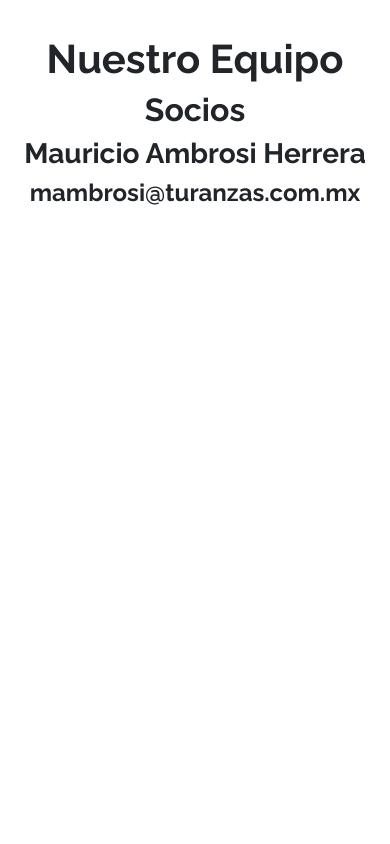
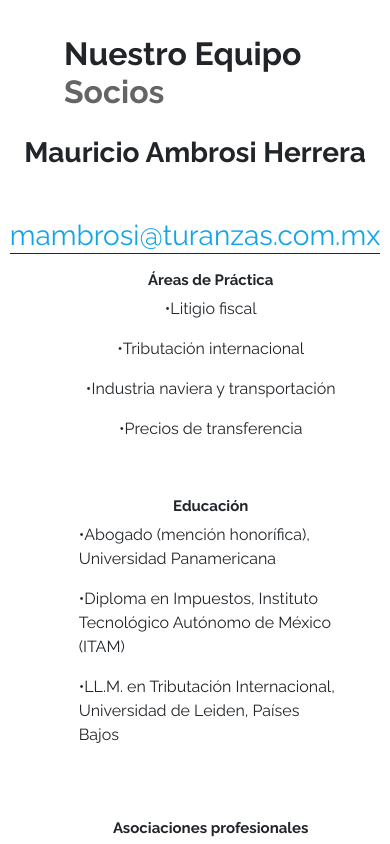
Before and after one commit to oss05/tba-dev, a React (Create React App) app: page /equipo/sos001 in a window 390 px wide. Shown: the part 1360-2204 px from the top of the page. Built offline with nearby package versions, Linux system fonts and the light colour scheme.

Commit message:
equipo web and responsive

```diff
--- a/src/components/BadgeEquipo.js
+++ b/src/components/BadgeEquipo.js
@@ -3,7 +3,7 @@ import React from 'react';
 const Badge = props => {
     return(
         <div>
-            <h2>{props.badgeName}</h2>
+            <h2 className="tituloBadge">{props.badgeName}</h2>
             <p>{props.parrafoUno}</p>
             <p>{props.parrafoDos}</p>
             <p>{props.parrafoTres}</p>
--- a/src/components/HeaderEquipo.js
+++ b/src/components/HeaderEquipo.js
@@ -2,11 +2,15 @@ import React from 'react';
 
 const HeaderEquipo = props => {
     return (
-        <div className="headerAreas">
-            <h1>{props.data.areas.equipo.nombreCompleto}</h1>
-            <h2>{props.rol}</h2>
-            <h3>{props.nombreEquipo}</h3>
-            <h4>{props.correoEquipo}</h4>
+        <div className="headerEquipo">
+            <h2>
+                {props.data.areas.equipo.nombreCompleto} <br />
+                <p>{props.rol}</p>
+            </h2>
+            <h3 className="abogado">
+                <p>{props.nombreEquipo}</p> <br />
+                <a href={props.linkCorreo}>{props.correoEquipo}</a>
+            </h3>
         </div>
     )
 }
--- a/src/components/contenidoEquipo.js
+++ b/src/components/contenidoEquipo.js
@@ -1,27 +1,28 @@
 import React from 'react';
+import Badge from './BadgeEquipo';
 
 const Contenido = props => {
     return(
-        <div>
-            <h2>
-                {props.titleContentUno}
-                {props.titleContentDos}
-                {props.titleContentTres}
-            </h2><br/>
-            <p className="contenido">
-                {props.parrafoUno} <br/>
-                {props.parrafoDos} <br/>
-                {props.parrafoTres} <br/>
-                {props.parrafoCuatro} <br/>
-                {props.parrafoCinco} <br/>
-                {props.parrafoSeis} <br/>
-                {props.parrafoSiete} <br/>
-                {props.parrafoOcho} <br/>
-                {props.parrafoNueve} <br/>
-                {props.parrafoDiez} <br/>
-                {props.parrafoOnce} <br/>
-                {props.parrafoDoce} <br/>
-            </p>
+        <div className="equipoCategorias">
+            <Badge
+                badgeName={props.data.areas.equipo.areas.nombre}
+                parrafoUno={props.data.areas.equipo.areas.uno}
+                parrafoDos={props.data.areas.equipo.areas.dos}
+                parrafoTres={props.data.areas.equipo.areas.tres}
+                parrafoCuatro={props.data.areas.equipo.areas.cuatro}
+            /> <br/>
+            <Badge
+            badgeName={props.data.areas.equipo.educacion.nombre}
+            parrafoUno={props.data.areas.equipo.educacion.uno}
+            parrafoDos={props.data.areas.equipo.educacion.dos}
+            parrafoTres={props.data.areas.equipo.educacion.tres}
+            /> <br/>
+            <Badge
+            badgeName={props.data.areas.equipo.asociaciones.nombre}
+            parrafoUno={props.data.areas.equipo.asociaciones.uno}
+            parrafoDos={props.data.areas.equipo.asociaciones.dos}
+            parrafoTres={props.data.areas.equipo.asociaciones.tres}
+            />
         </div>
     )
 }
--- a/src/lang/Eng.json
+++ b/src/lang/Eng.json
@@ -61,19 +61,32 @@
             }
         },
         "equipo": {
-            "nombre": "Our Team",
-            "nombreCompleto": "Our Team",
-            "socios": "Socios",
-            "asociados": "Asociados",
+            "nombre":"Equipo",
+            "nombreCompleto":"Nuestro Equipo",
+            "socios":"Socios",
+            "asociados":"Asociados",
             "abogados": "Abogados",
             "pasantes": "Pasantes",
-            "areas": {
-                "nombre": "Áreas de Práctica",
-                "uno": "p1",
-                "dos": "p2",
-                "tres": "",
-                "cuatro": "",
-                "cinco": ""
+            "areas":{
+                "nombre":"Áreas de Práctica",
+                "uno":"•Litigio fiscal",
+                "dos":"•Tributación internacional",
+                "tres":"•Industria naviera y transportación",
+                "cuatro":"•Precios de transferencia",
+                "cinco":""
+            },
+            "educacion":{
+                "nombre":"Educación",
+                "uno":"•Abogado (mención honorífica), Universidad Panamericana",
+                "dos":"•Diploma en Impuestos, Instituto Tecnológico Autónomo de México (ITAM)",
+                "tres":"•LL.M. en Tributación Internacional, Universidad de Leiden, Países Bajos",
+                "cuatro":""
+            },
+            "asociaciones":{
+                "nombre":"Asociaciones profesionales",
+                "uno":"•International Fiscal Association (IFA)",
+                "dos":"•Comisión Fiscal Internacional del Colegio de Contadores Públicos de México",
+                "tres":"•Asociación Nacional de Abogados de Empresa (ANADE)"
             }
         },
         "publicaciones": "Mexican Fiscal Update",
--- a/src/lang/Esp.json
+++ b/src/lang/Esp.json
@@ -70,24 +70,24 @@
             "pasantes": "Pasantes",
             "areas":{
                 "nombre":"Áreas de Práctica",
-                "uno":"p1",
-                "dos":"p2",
-                "tres":"",
-                "cuatro":"",
+                "uno":"•Litigio fiscal",
+                "dos":"•Tributación internacional",
+                "tres":"•Industria naviera y transportación",
+                "cuatro":"•Precios de transferencia",
                 "cinco":""
             },
             "educacion":{
                 "nombre":"Educación",
-                "uno":"",
-                "dos":"",
-                "tres":"",
+                "uno":"•Abogado (mención honorífica), Universidad Panamericana",
+                "dos":"•Diploma en Impuestos, Instituto Tecnológico Autónomo de México (ITAM)",
+                "tres":"•LL.M. en Tributación Internacional, Universidad de Leiden, Países Bajos",
                 "cuatro":""
             },
             "asociaciones":{
                 "nombre":"Asociaciones profesionales",
-                "uno":"",
-                "dos":"",
-                "tres":""
+                "uno":"•International Fiscal Association (IFA)",
+                "dos":"•Comisión Fiscal Internacional del Colegio de Contadores Públicos de México",
+                "tres":"•Asociación Nacional de Abogados de Empresa (ANADE)"
             }
         },
         "publicaciones": "Publicaciones",
--- a/src/pages/Equipo/sos%001.js
+++ b/src/pages/Equipo/sos%001.js
@@ -13,9 +13,10 @@ const Abogado = props => {
                     rol={props.data.areas.equipo.socios}
                     nombreEquipo="Mauricio Ambrosi Herrera"
                     correoEquipo="mambrosi@turanzas.com.mx"
+                    linkCorreo="mailto:mambrosi@turanzas.com.mx"
                 />
                 <ContenidoEquipo
-
+                   data={props.data}
                 />
 
             </section>
--- a/src/styles/areasPractica.css
+++ b/src/styles/areasPractica.css
@@ -55,7 +55,7 @@
     /* border: solid 1px; */
     width: 60%;
     margin-top: 2em;
-    height: 25%;
+    height: 20%;
     display: flex;
     flex-direction: column;
     justify-content: space-between;
@@ -89,3 +89,52 @@
     margin-left: 2em;
     margin-top: 2em;;
 }
+
+/* ---------equipo--------- */
+
+.headerEquipo{
+    /* border: solid 1px; */
+    height: 15%;
+    display: flex;
+    flex-direction: column;
+    justify-content: space-between;
+    margin-top: 2em;
+}
+
+.headerEquipo > h2 {
+    padding-left: 2em;
+    font-weight: 600;
+}
+
+.headerEquipo > h2 p{
+    color: #656565;
+}
+
+.abogado{
+    border-bottom: solid 1px;
+    align-self: center;
+}
+
+.abogado > p {
+    font-weight: 600;
+}
+
+.abogado > a , .abogado > a:hover{
+    color: #13a4e7;
+    text-decoration: none;
+}
+
+.equipoCategorias{
+    /* border: solid 1px red; */
+    margin-top: 4em;
+    margin-left: 4em;
+}
+
+.equipoCategorias *{
+    width: 500px;
+}
+
+.tituloBadge{
+    font-size: 15px;
+    font-weight: 600;
+}
--- a/src/styles/index.css
+++ b/src/styles/index.css
@@ -10,7 +10,7 @@ code {
   font-family: source-code-pro, Menlo, Monaco, Consolas, "Courier New", monospace;
 }
 
-.title > h2{
+.title>h2 {
   /* border: solid 1px; */
   display: flex;
   justify-content: center;
@@ -38,12 +38,11 @@ code {
     /* border: solid 1px #00a6ff; */
     transform: rotate(0) !important;
   }
-
-  .listaHome > ul li a {
+  .listaHome>ul li a {
     font-size: 30px;
   }
   /* ------------ofice------- */
-.oficeContainer{
+  .oficeContainer {
     margin-top: 1em;
   }
   .oficeCenterContainer {
@@ -51,8 +50,7 @@ code {
     height: 585px !important;
     flex-direction: column;
   }
-
-.oficeImg{
+  .oficeImg {
     /* border: solid; */
     display: flex;
     justify-content: center;
@@ -60,8 +58,7 @@ code {
     width: 100% !important;
     margin: 2em 0;
   }
-
-.oficeImg img{
+  .oficeImg img {
     /* border: solid; */
     width: 100% !important;
     display: flex;
@@ -70,8 +67,7 @@ code {
     width: 100% !important;
     margin: 2em 0;
   }
-
-.oficeDirection{
+  .oficeDirection {
     align-items: center;
     width: 100% !important;
     justify-content: center;
@@ -81,14 +77,11 @@ code {
   /* --------firma---------------- */
   .parrafosFirma>article {
     width: 80% !important;
-
   }
-
   .librosUp {
     /* border: solid 1px #2fffe3; */
     width: 70% !important;
   }
-
   .librosDown {
     /* border: solid 1px #ffbd2f; */
     width: 65% !important;
@@ -101,7 +94,6 @@ code {
     height: 3200px !important;
     flex-direction: column !important;
   }
-
   .menuIzq {
     /* border: solid 1px red; */
     width: 100% !important;
@@ -111,38 +103,43 @@ code {
     padding-left: -40px !important;
     padding: 0 !important;
   }
-
   .areaTextContainer {
     /* border: solid 1px #00c3ff; */
     width: 100% !important;
   }
-
   .headerAreas {
     /* border: solid 1px; */
     width: 100% !important;
     height: 12% !important;
     flex-direction: column;
   }
-
   .contenido {
     /* border: solid 1px green; */
     width: 80% !important;
+  }
+  .equipoCategorias * {
+    width: 90% !important;
+    display: flex;
+    flex-direction: column;
+    align-items: center;
+  }
 
+  .abogado > p {
+    /* border: solid; */
+    display: flex;
+    justify-content: center;
 }
   /* --------------footer----- */
-
   .infoGroup {
     /* border: solid 1px; */
     flex-direction: column;
   }
-
   .rightsContainer {
     width: 100% !important;
     height: auto !important;
     /* border: solid 1px; */
     font-size: 13px;
   }
-
   .designContainer {
     width: 100% !important;
     height: auto !important;
@@ -151,12 +148,10 @@ code {
     align-items: center !important;
     font-size: 13px;
   }
-
-.linkedinContainer{
+  .linkedinContainer {
     height: 70px !important;
     align-items: center !important;
     justify-content: center !important;
     padding: 0 !important
   }
-
 }
```
Lines whose indentation alone changed are shown as unchanged.
